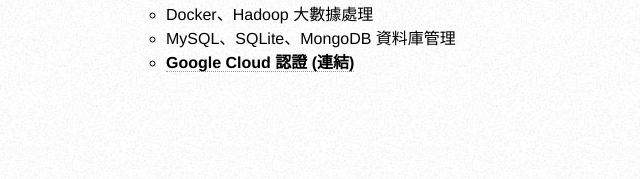
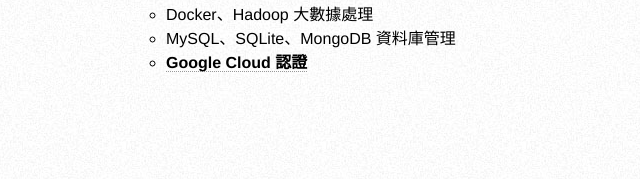
Before and after one commit to cvecve147/My-Resume, a plain HTML site: page index.html in a window 1280 px wide. Shown: the part 2659-2838 px from the top of the page, 308-948 px from the left. Drawn offline with Linux system fonts and the light colour scheme.

Commit message:
del  (連結)

```diff
--- a/index.html
+++ b/index.html
@@ -349,7 +349,7 @@
                         <li>Github 功能 (CI/CD、Pages、Registry、Large)</li>
                         <li>Docker、Hadoop 大數據處理</li>
                         <li>MySQL、SQLite、MongoDB 資料庫管理</li>
-                        <li><a href="https://www.cloudskillsboost.google/public_profiles/0b157051-752d-4435-bc3b-da7d783c5093"><b>Google Cloud 認證 (連結)</b></a> </li>
+                        <li><a href="https://www.cloudskillsboost.google/public_profiles/0b157051-752d-4435-bc3b-da7d783c5093"><b>Google Cloud 認證</b></a> </li>
                     </ul>
                 </ul>
             </dd>
```
